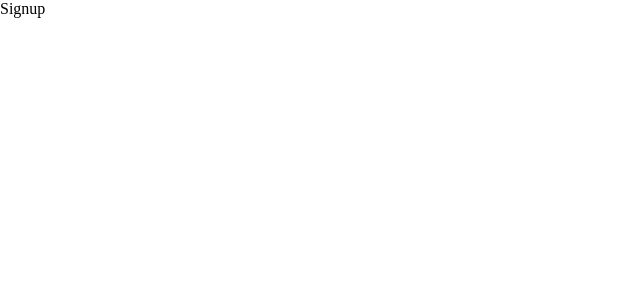
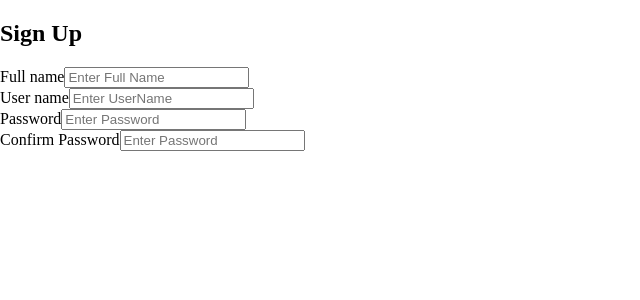
Before and after one commit to triggereddown/AlfredCodeV2, a React (Vite) app in the folder frontend/: page /signup in a window 1280 px wide. Shown: the top 300 px of the page, without its empty margins (0-640 px from the left). Built offline with nearby package versions, Linux system fonts and the light colour scheme.

Commit message:
Html for signup

```diff
--- a/frontend/src/components/Signup.jsx
+++ b/frontend/src/components/Signup.jsx
@@ -1,7 +1,37 @@
 import React from "react";
 
 const Signup = () => {
-  return <div>Signup</div>;
+  return (
+    <div>
+      <h2>Sign Up</h2>
+      <form action="">
+        <div>
+          <label htmlFor="">
+            <span>Full name</span>
+          </label>
+          <input type="text" placeholder="Enter Full Name" />
+        </div>
+        <div>
+          <label htmlFor="">
+            <span>User name</span>
+          </label>
+          <input type="text" placeholder="Enter UserName" />
+        </div>
+        <div>
+          <label htmlFor="">
+            <span>Password</span>
+          </label>
+          <input type="password" placeholder="Enter Password" />
+        </div>
+        <div>
+          <label htmlFor="">
+            <span>Confirm Password</span>
+          </label>
+          <input type="password" placeholder="Enter Password" />
+        </div>
+      </form>
+    </div>
+  );
 };
 
 export default Signup;
```
